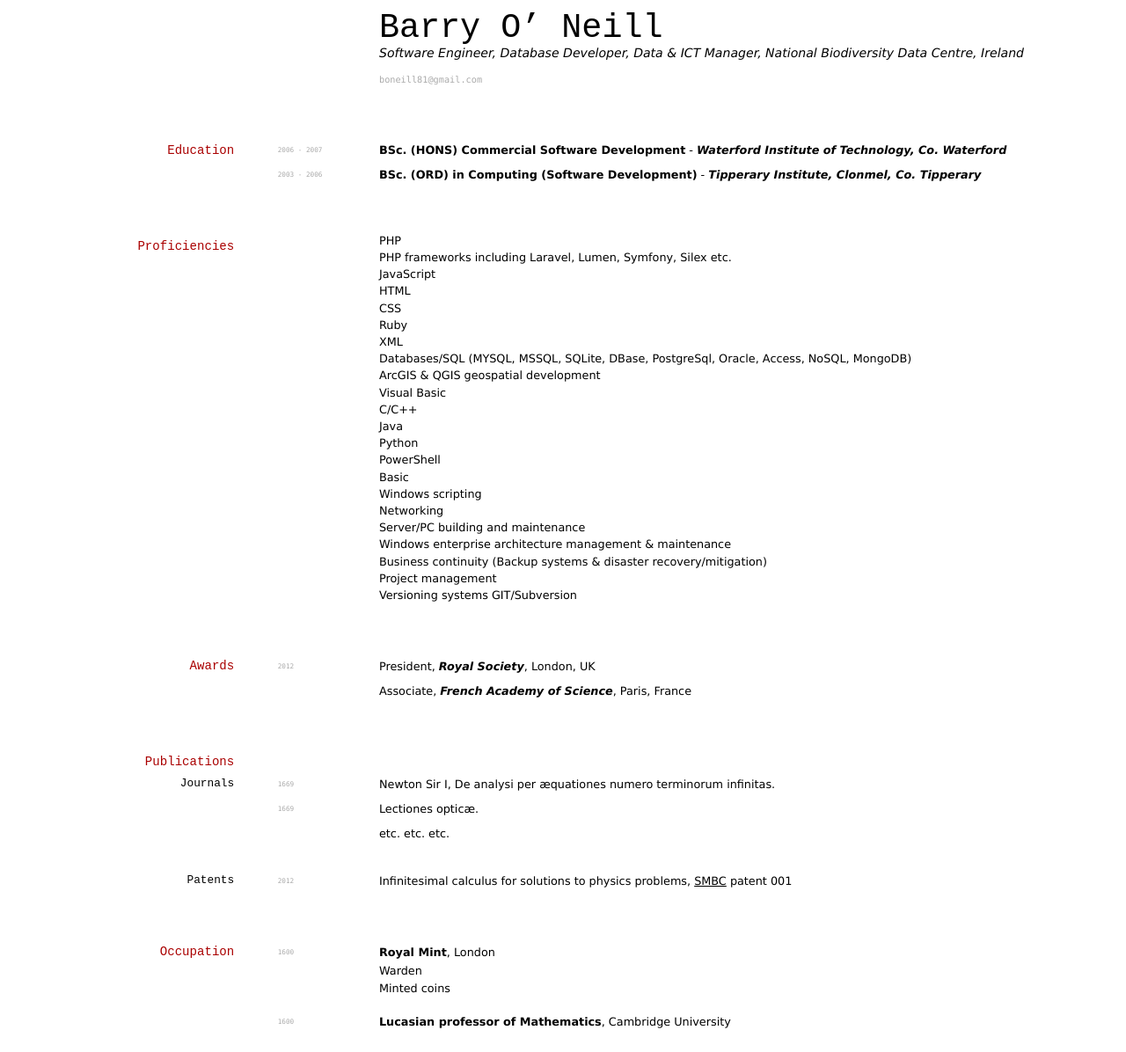
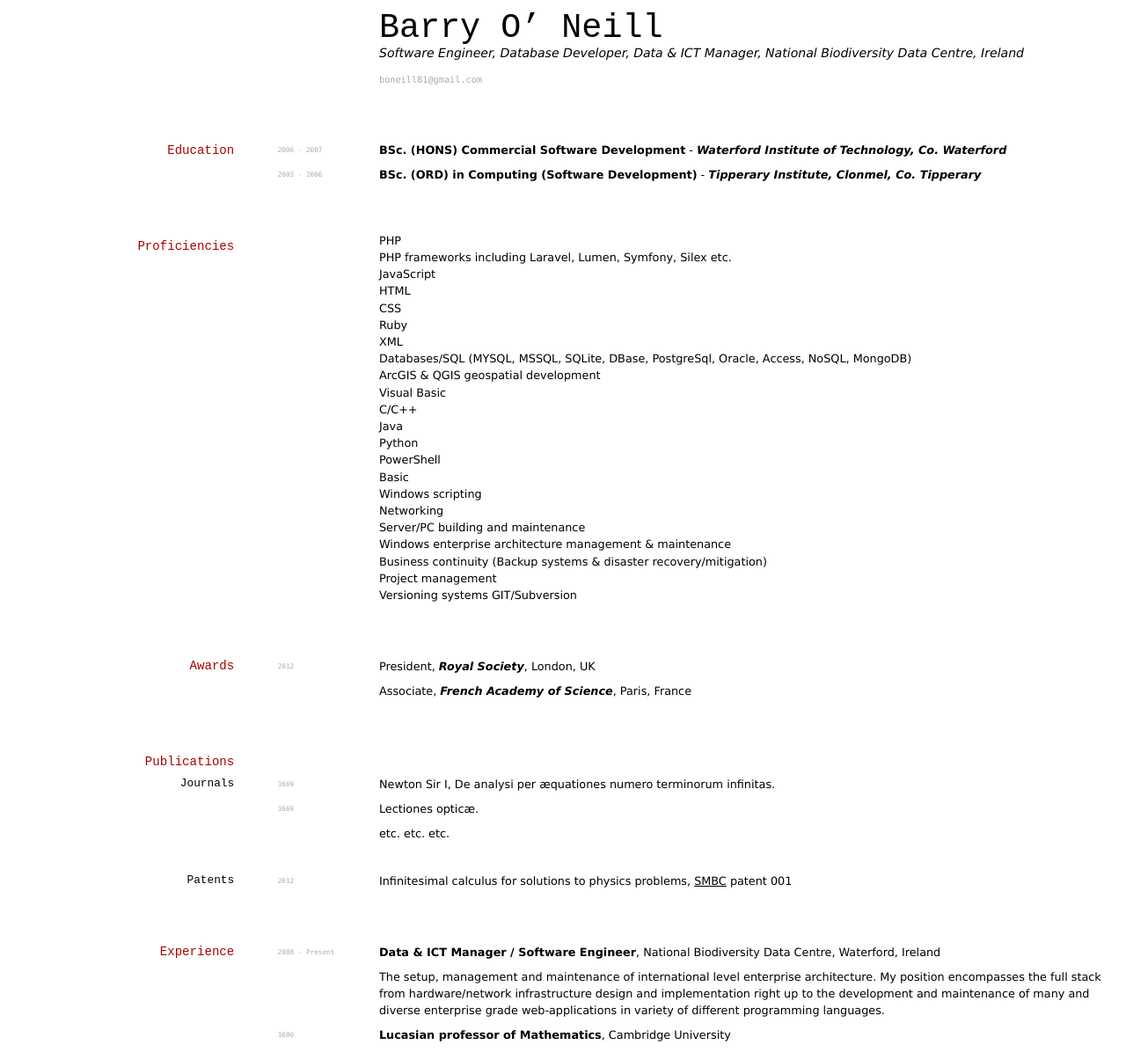
Before and after one commit to boneill81/cv, a Jekyll site: the page built from index.md, in a window 1280 px wide. Shown: the whole page at 88% size. Built offline with Jekyll 4.4.1, drawn with Linux system fonts in a browser that asks for light colours.

Commit message:
Update experience

```diff
--- a/index.md
+++ b/index.md
@@ -74,13 +74,12 @@ etc. etc. etc.
 Infinitesimal calculus for solutions to physics problems, [SMBC](http://www.techdirt.com/articles/20121011/09312820678/if-patents-had-been-around-time-newton.shtml) patent 001
 
 
-## Occupation
+## Experience
 
-`1600`
-__Royal Mint__, London
+`2008 - Present`
+__Data & ICT Manager / Software Engineer__, National Biodiversity Data Centre, Waterford, Ireland
 
-- Warden
-- Minted coins
+The setup, management and maintenance of international level enterprise architecture. My position encompasses the full stack from hardware/network infrastructure design and implementation right up to the development and maintenance of many and diverse enterprise grade web-applications in variety of different programming languages.
 
 `1600`
 __Lucasian professor of Mathematics__, Cambridge University
```
